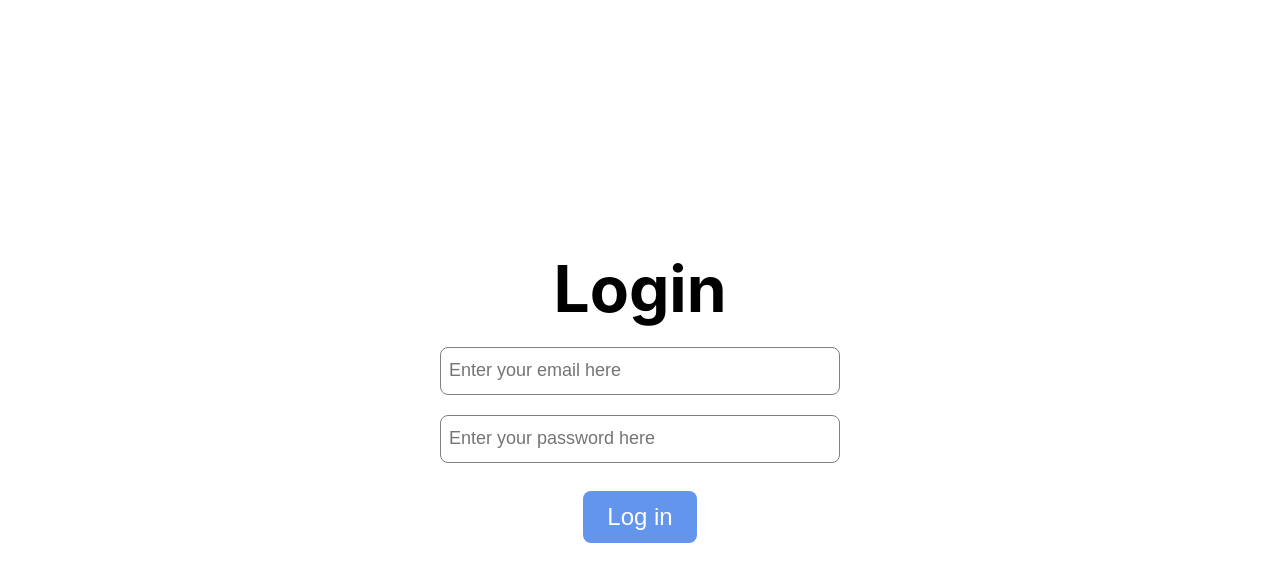
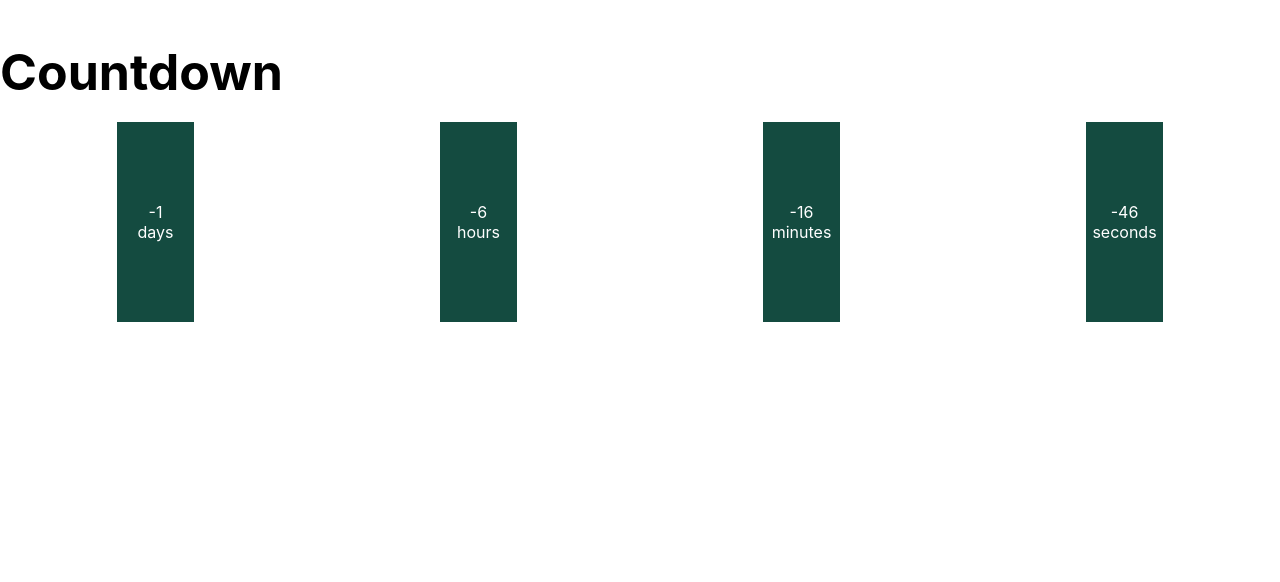
Before and after one commit to zitlallyalmazan/react-login-demo, a React (Create React App) app: page /countdown in a window 1280 px wide. Shown: the top 582 px of the page. Built offline with nearby package versions, Linux system fonts and the light colour scheme.

Commit message:
fixed-countdown-page-navigate-app.js-and-added-style

```diff
--- a/src/App.js
+++ b/src/App.js
@@ -2,7 +2,7 @@ import { BrowserRouter, Route, Routes } from 'react-router-dom';
 
 import Home from './home';
 import Login from './login';
-import Timer from './countdown';
+import Countdown from './countdown';
 import logo from './logo.svg';
 import './App.css';
 import { useEffect, useState } from 'react';
@@ -17,7 +17,7 @@ function App() {
         <Routes>
           <Route path="/" element={<Home email={email} loggedIn={loggedIn} setLoggedIn={setLoggedIn} />} />
           <Route path="/login" element={<Login setLoggedIn={setLoggedIn} setEmail={setEmail} />} />
-          <Route path="/countdown" element={<Login setLoggedIn={setLoggedIn} setEmail={setEmail} />} />
+          <Route path="/countdown" element={<Countdown setLoggedIn={setLoggedIn} setEmail={setEmail} />} />
         </Routes>
       </BrowserRouter>
     </div>
--- a/src/countdown.js
+++ b/src/countdown.js
@@ -1,10 +1,10 @@
-import React, {useState, useEffect} from 'react';
+import React, { useState, useEffect } from 'react';
 import './styles.css';
 
-const COUNTDOWN_TARGET = new Date("2024-04-1623:59:59")
+const COUNTDOWN_TARGET = new Date("2024-04-16T23:59:59");
 
 const getTimeLeft =() => {
-    const totalTimeLeft = COUNTDOWN_TARGET - Date();
+    const totalTimeLeft = COUNTDOWN_TARGET - new Date();
     const days = Math.floor(totalTimeLeft / (1000 * 60 * 60 * 24));
     const hours = Math.floor(totalTimeLeft / (1000 * 60 * 60) % 24);
     const minutes = Math.floor(totalTimeLeft / ((1000 * 60)) % 60);
--- a/src/login.js
+++ b/src/login.js
@@ -21,7 +21,7 @@ const Login = (props) => {
       return
     }
 
-    if (!/^[\w-\.]+@([\w-]+\.)+[\w-]{2,4}$/.test(email)) {
+    if (!/^[\w-]+@([\w-]+\.)+[\w-]{2,4}$/.test(email)) {
       setEmailError('Please enter a valid email')
       return
     }
@@ -40,7 +40,7 @@ const Login = (props) => {
       localStorage.removeItem('user')
       props.setLoggedIn(false)
     } else {
-      navigate('/countdown')
+      navigate('./countdown')
     }
 
     // Authentication calls will be made here...
--- a/src/styles.css
+++ b/src/styles.css
@@ -4,7 +4,7 @@
     flex-direction: row;
     justify-content: center;
     margin: auto;
-    gap: 30px;
+    gap: 12px;
 }
 
 .countdown h2 {
```
